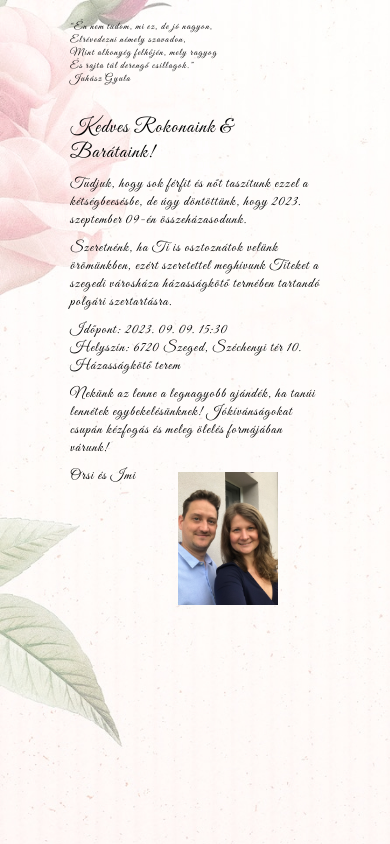
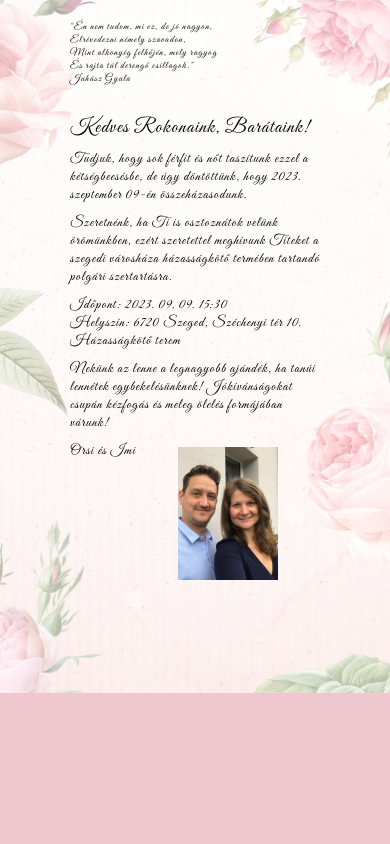
Before and after one commit to ImreTheFifth/ImreTheFifth.github.io, a plain HTML site: page index.html in a window 390 px wide. Drawn offline with Linux system fonts and the light colour scheme.

Commit message:
css bg kokany

```diff
--- a/index.html
+++ b/index.html
@@ -21,7 +21,7 @@
   <body class="home">
     <div class="inner">
       <div class="header">
-      <p class="title"> Kedves Rokonaink & Barátaink!</p>
+      <p class="title"> Kedves Rokonaink, Barátaink!</p>
 
       <div class="quote">
       <q>Én nem tudom, mi ez, de jó nagyon,<br />
--- a/style.css
+++ b/style.css
@@ -90,6 +90,6 @@ img {
 
   @media screen and (max-width: 650px) {
     .home {
-        background-size: 50em;
+        background-size: 100vw;
     }
 }
```
